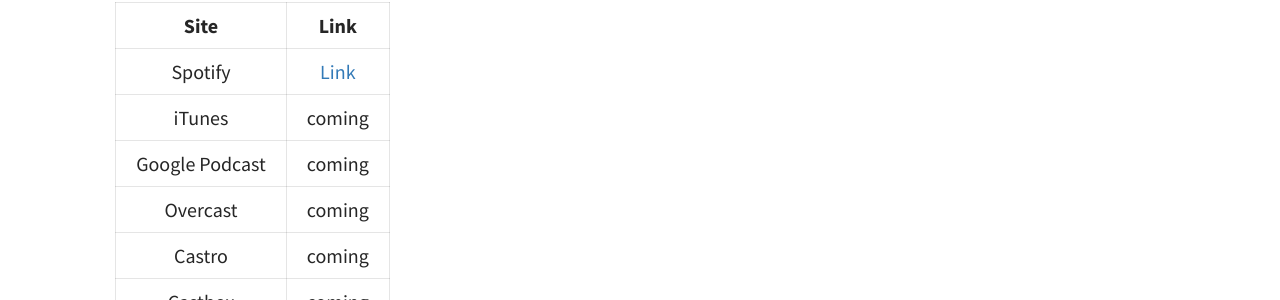
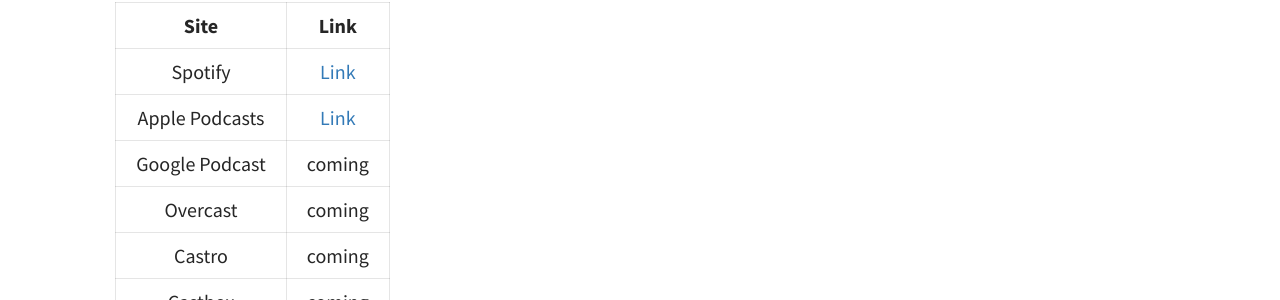
Before and after one commit to codereport/adsp2, a Jekyll site: the page built from pages/listen.md, in a window 1280 px wide. Shown: the part 440-740 px from the top of the page. Built offline with Jekyll 4.4.1, drawn with Linux system fonts in a browser that asks for light colours.

Commit message:
Update listen.md

```diff
--- a/pages/listen.md
+++ b/pages/listen.md
@@ -11,7 +11,7 @@
 |      Site      |                                       Link                                        |
 | :------------: | :-------------------------------------------------------------------------------: |
 |    Spotify     |           [Link](https://open.spotify.com/show/5hcsSlBadLYlO1rfjPnssA)            |
-|     iTunes     |                                      coming                                       |
+| Apple Podcasts |[Link](https://podcasts.apple.com/ca/podcast/algorithms-data-structures-programs/id1541407369)|
 |Google Podcast|coming|
 |Overcast|coming|
 |Castro|coming|
```
